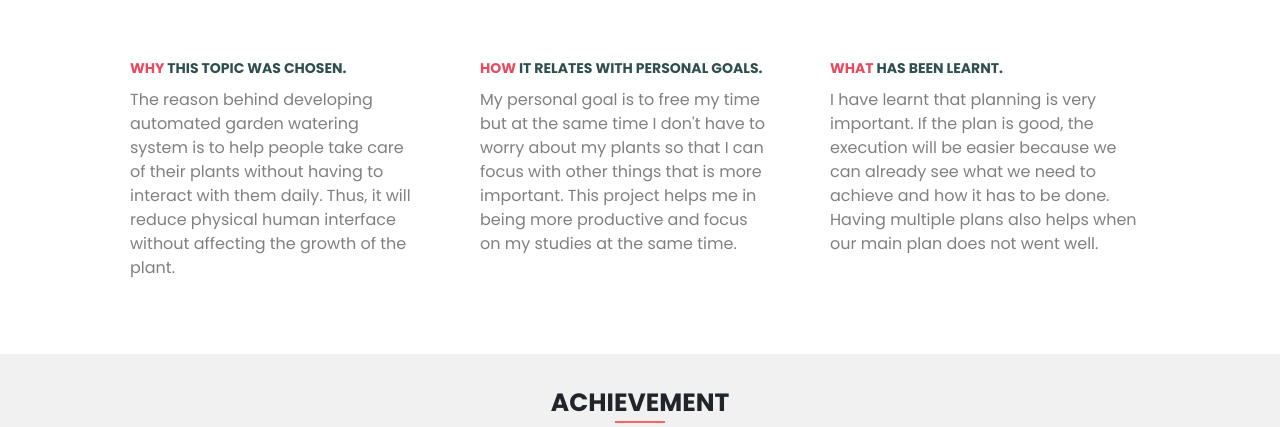
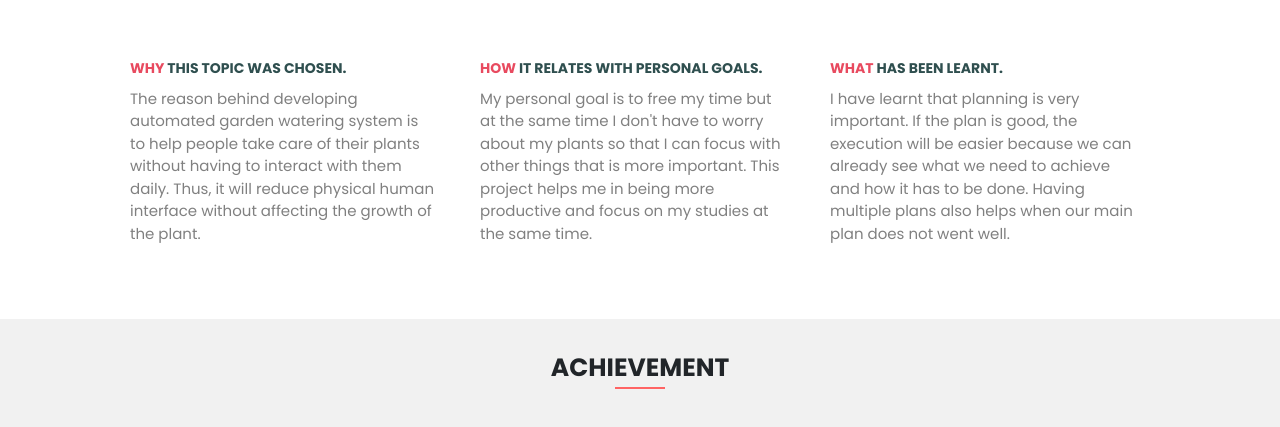
Before and after one commit to izzatasyraf/izzatasyraf.github.io, a plain HTML site: page index.html in a window 1280 px wide. Shown: the part 5670-6097 px from the top of the page. Drawn offline with nearby package versions, Linux system fonts and the light colour scheme.

Commit message:
Update index.html

```diff
--- a/index.html
+++ b/index.html
@@ -429,34 +429,34 @@
   </div>
 
   <div class="row pt-5 mt-5 ml-4 mr-4">
-    <div class="col-12 col-md-4">
+    <div class="col-12 col-md-4 pr-5">
       <h3 class="text-uppercase">
         <span style="font-size: 14px;font-weight: 600;color: darkslategray;">
           <span style="color: #e84a5f;">WHY </span>THIS TOPIC WAS CHOSEN.</span>
       </h3>
-      <p style="font-size: 16px;padding-top: 5px;color: gray;padding-right: 30px;">
+      <p style="font-size: 15px;padding-top: 5px;color: gray;">
         The reason behind developing automated garden watering system is to help people take care of their plants without
         having to interact with them daily. Thus, it will reduce physical human interface without affecting the growth of the
         plant.
       </p>
     </div>
-    <div class="col-12 col-md-4">
+    <div class="col-12 col-md-4 pr-5">
       <h3 class="text-uppercase">
         <span style="font-size: 14px;font-weight: 600;color: darkslategray;">
           <span style="color: #e84a5f;">HOW </span>IT RELATES WITH PERSONAL GOALS.</span>
       </h3>
-      <p style="font-size: 16px;padding-top: 5px;color: gray;padding-right: 30px;">
+      <p style="font-size: 15px;padding-top: 5px;color: gray;">
         My personal goal is to free my time but at the same time I don't have to worry
         about my plants so that I can focus with other things that is more important. This
         project helps me in being more productive and focus on my studies at the same time.
       </p>
     </div>
-    <div class="col-12 col-md-4">
+    <div class="col-12 col-md-4 pr-5">
       <h3 class="text-uppercase">
         <span style="font-size: 14px;font-weight: 600;color: darkslategray;">
           <span style="color: #e84a5f;">WHAT </span>HAS BEEN LEARNT.</span>
       </h3>
-      <p style="font-size: 16px;padding-top: 5px;color: gray;">
+      <p style="font-size: 15px;padding-top: 5px;color: gray;">
         I have learnt that planning is very important. If the plan is good,
         the execution will be easier because we can already see what we need to achieve and how it has
         to be done. Having multiple plans also helps when our main plan does not went well.
```
